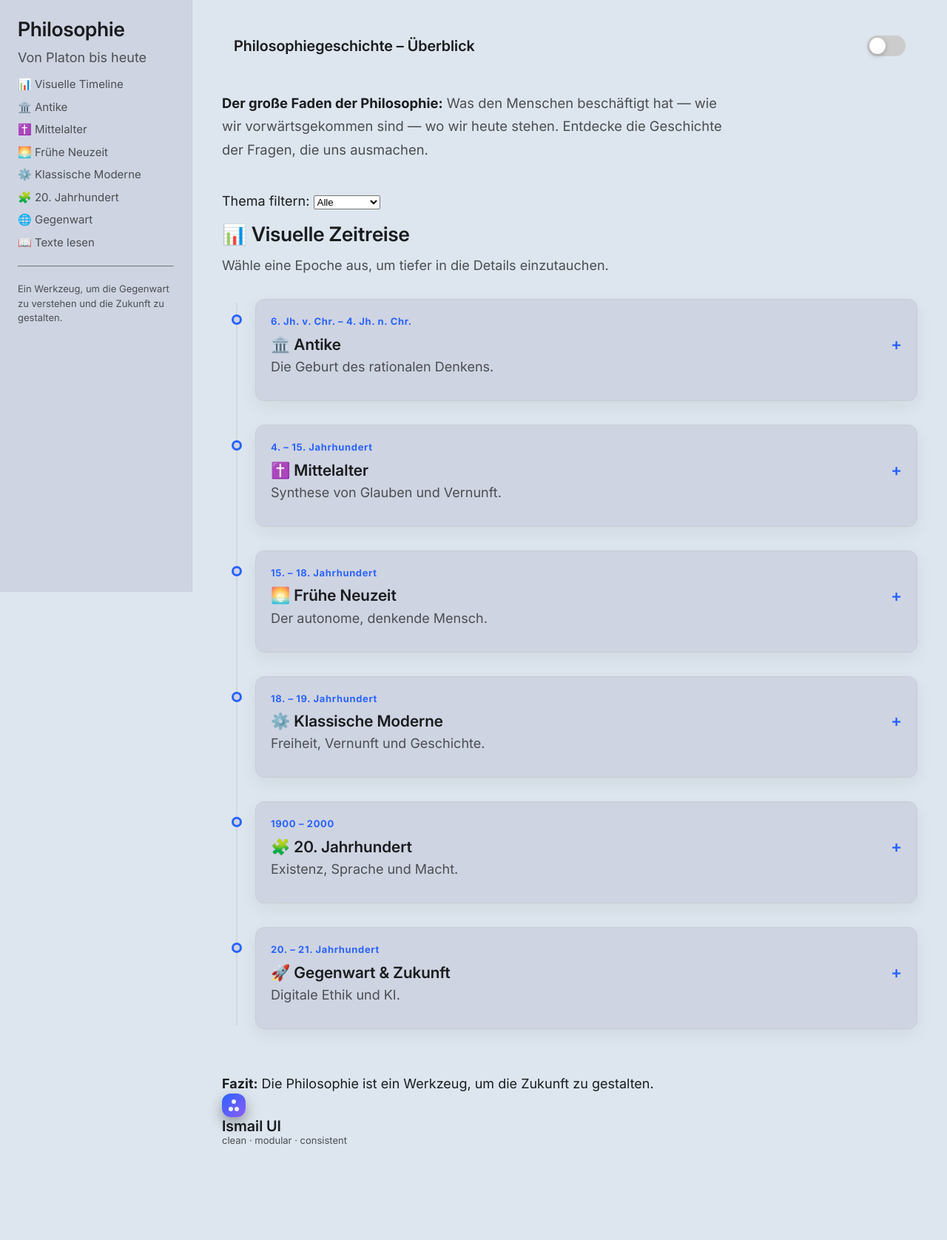
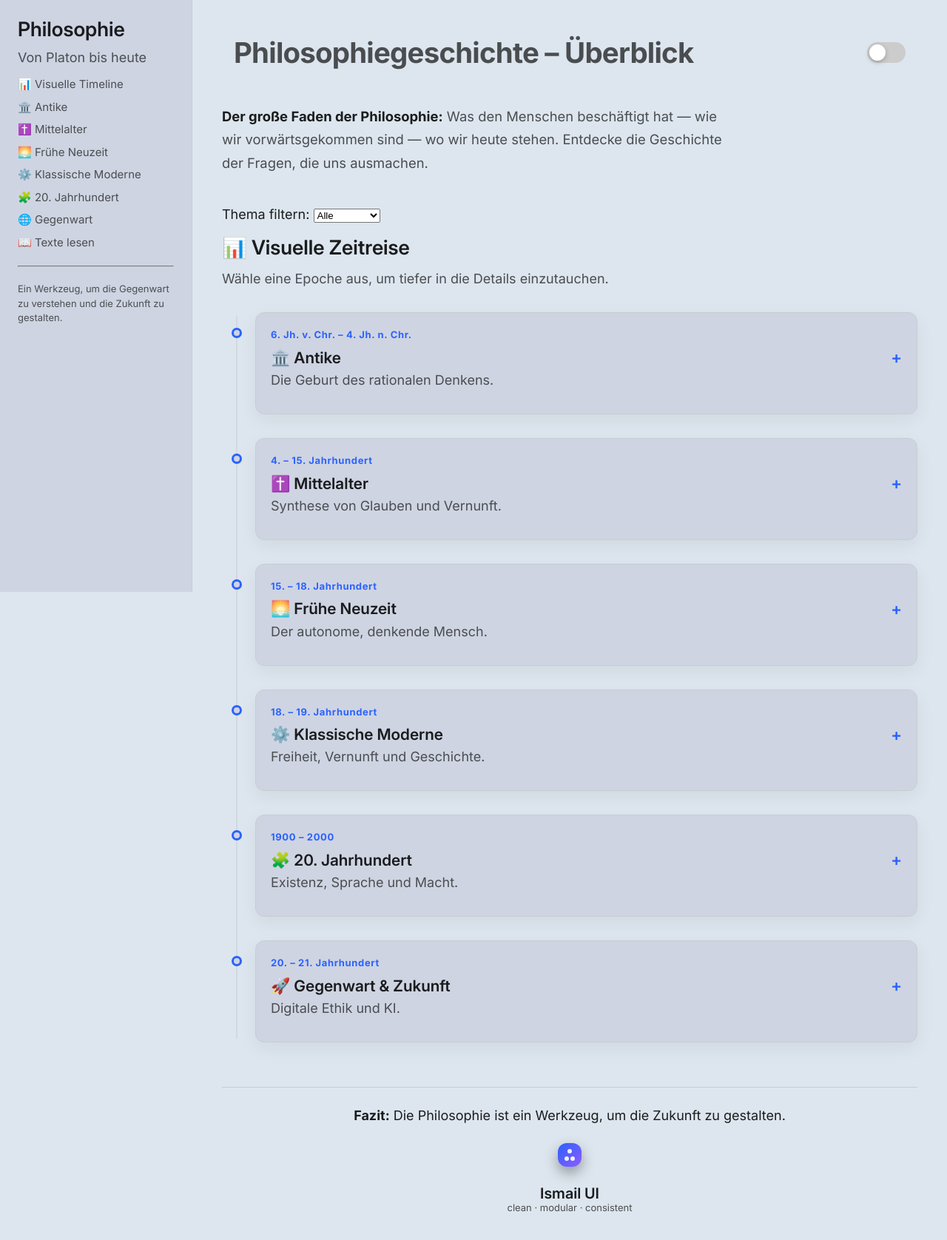
Before and after one commit to isma1973/Philosophiegeschichte, a plain HTML site: page index.html in a window 1280 px wide. Shown: the whole page at 74% size. Before the commit the page ends 1649 px from the top, so only its background shows below. Drawn offline with Linux system fonts and the light colour scheme.

Commit message:
feat: add UI enhancements and new educational content pages while removing redundant timeline file.

```diff
--- a/assets/css/custom.css
+++ b/assets/css/custom.css
@@ -460,9 +460,24 @@
 }
 
 /* ── Index Page Layout ──────────────────────────────── */
-.index-topbar-title {
+h1.topbar-brand.index-topbar-title {
     margin-bottom: 0;
-    font-size: 22px;
+    font-size: clamp(1.6rem, 4vw, 2.4rem);
+    font-weight: 700;  /* Etwas zurückgenommen (700 statt 800), damit es nicht so wuchtig wirkt */
+    letter-spacing: -0.02em;
+    color: var(--text-light); /* Ein weicheres Grau/abgeschwächte Farbe statt dem tiefsten Schwarz/Weiß */
+    line-height: 1.2;
+}
+
+.index-footer {
+    display: flex;
+    flex-direction: column;
+    align-items: center;
+    text-align: center;
+    gap: var(--space-5);
+    margin-top: var(--space-7);
+    padding-top: var(--space-5);
+    border-top: 1px solid var(--border);
 }
 
 .index-hero {
--- a/index.html
+++ b/index.html
@@ -81,7 +81,7 @@
             <div id="timelineContainer"></div>
         </section>
 
-        <footer class="section">
+        <footer class="section index-footer">
             <div class="alert alert-success">
                 <strong>Fazit:</strong> Die Philosophie ist ein Werkzeug, um die Zukunft zu gestalten.
             </div>
```
Also changed, not shown: Warum Denken Zukunft schafft.md (renamed from Von Platon bis heute — ein akademischer Überblick.md, +1 -2 lines), Die Grenzen und Möglichkeiten des Denkens.md (renamed from Die 40 prägendsten Philosophen der Menschheitsgeschichte.md), Lesen, deuten, einordnen.md (renamed from Wissenschaftlich zitierfähige Version.md), Was wir tun, wenn wir denken.md (renamed from Der große Faden der Philosophie.md), Wie philosophisches Denken arbeitet.md (renamed from Visuelle Timeline der Philosophiegeschichte.md).
